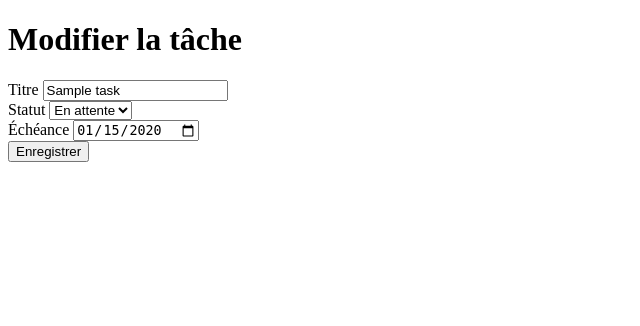
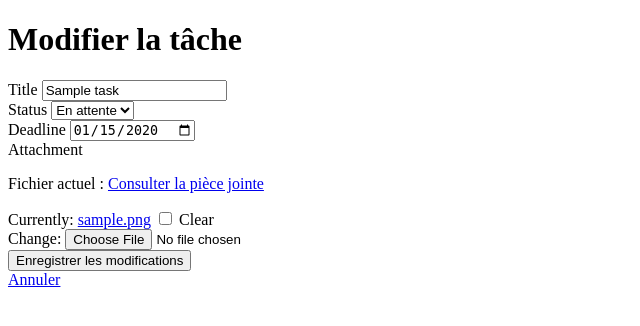
Before and after one commit to 2houne-Entreprise/Intership-test-django, a Django app: page /projects/1/tasks/1/update/ in a window 1280 px wide. Shown: the top 326 px of the page, without its empty margins (0-640 px from the left). Run offline with Django 5.2, Linux system fonts and the light colour scheme; a user stored in the database is signed in; tables that the repository leaves empty hold one stand-in row (values such as "Sample post").

Commit message:
US7:Upload les fichiers des taches

```diff
--- a/TaskManager/forms.py
+++ b/TaskManager/forms.py
@@ -8,7 +8,7 @@ from TaskManager.models import Task
 class TaskForm(forms.ModelForm):
     class Meta:
         model=Task
-        fields=["title","status","deadline"]
+        fields=["title","status","deadline","attachment"]
 
         widgets={
             "title": forms.TextInput(attrs={
@@ -19,6 +19,9 @@ class TaskForm(forms.ModelForm):
                  "deadline": forms.DateInput(attrs={
                      "type": "date",
                  }),
+                 "attachment": forms.ClearableFileInput(attrs={
+                                "class": "form-control",
+                            }),
         }
     def clean_title(self):
         title = self.cleaned_data.get("title", "").strip()
--- a/TaskManager/models.py
+++ b/TaskManager/models.py
@@ -32,6 +32,11 @@ class Task(models.Model):
            choices=Status.choices,
            default=Status.PENDING,
        )
+    attachment = models.FileField(
+           upload_to="attachments/",
+           null=True,
+           blank=True,
+           )
 
 
 
--- a/config/settings.py
+++ b/config/settings.py
@@ -122,6 +122,9 @@ USE_TZ = True
 STATIC_URL = 'static/'
 
 
+MEDIA_URL = "/media/"
+MEDIA_ROOT = BASE_DIR / "media"
+
 # Email
 # https://docs.djangoproject.com/en/6.1/topics/email/#topic-email-configuration
 
--- a/config/urls.py
+++ b/config/urls.py
@@ -1,6 +1,8 @@
 
 from django.contrib import admin
 from django.urls import path,include
+from django.conf.urls.static import static
+from django.conf import settings
 
 urlpatterns = [
     path('admin/', admin.site.urls),
@@ -11,3 +13,9 @@ urlpatterns = [
            include("TaskManager.urls"),
        ),
 ]
+
+if settings.DEBUG:
+    urlpatterns += static(
+        settings.MEDIA_URL,
+        document_root=settings.MEDIA_ROOT,
+    )
--- a/templates/tasks/task_form.html
+++ b/templates/tasks/task_form.html
@@ -1,9 +1,16 @@
-
 <!DOCTYPE html>
 <html lang="fr">
 <head>
     <meta charset="UTF-8">
-    <title>Formulaire de tâche - TaskFlow</title>
+    <meta name="viewport" content="width=device-width, initial-scale=1.0">
+
+    <title>
+        {% if object %}
+            Modifier la tâche - TaskFlow
+        {% else %}
+            Créer une tâche - TaskFlow
+        {% endif %}
+    </title>
 </head>
 <body>
     <h1>
@@ -18,36 +25,70 @@
         <p>Projet : {{ project.name }}</p>
     {% endif %}
 
-    <form method="post">
+    <form method="post" enctype="multipart/form-data">
         {% csrf_token %}
 
+        {{ form.non_field_errors }}
+
         <div>
-            <label for="{{ form.title.id_for_label }}">Titre</label>
+            <label for="{{ form.title.id_for_label }}">
+                {{ form.title.label }}
+            </label>
             {{ form.title }}
             {{ form.title.errors }}
         </div>
 
         <div>
-            <label for="{{ form.status.id_for_label }}">Statut</label>
+            <label for="{{ form.status.id_for_label }}">
+                {{ form.status.label }}
+            </label>
             {{ form.status }}
             {{ form.status.errors }}
         </div>
 
         <div>
-            <label for="{{ form.deadline.id_for_label }}">Échéance</label>
+            <label for="{{ form.deadline.id_for_label }}">
+                {{ form.deadline.label }}
+            </label>
             {{ form.deadline }}
             {{ form.deadline.errors }}
         </div>
 
-        {{ form.non_field_errors }}
+        <div>
+            <label for="{{ form.attachment.id_for_label }}">
+                {{ form.attachment.label }}
+            </label>
 
-        <button type="submit">Enregistrer</button>
+            {% if object and object.attachment %}
+                <p>
+                    Fichier actuel :
+                    <a href="{{ object.attachment.url }}" target="_blank">
+                        Consulter la pièce jointe
+                    </a>
+                </p>
+            {% endif %}
+
+            {{ form.attachment }}
+            {{ form.attachment.errors }}
+        </div>
+
+        <button type="submit">
+            {% if object %}
+                Enregistrer les modifications
+            {% else %}
+                Créer la tâche
+            {% endif %}
+        </button>
     </form>
 
     {% if project %}
         <a href="{% url 'tasks:list' project_pk=project.pk %}">
             Annuler
         </a>
+    {% elif object %}
+        <a href="{% url 'tasks:list' project_pk=object.project.pk %}">
+            Annuler
+        </a>
     {% endif %}
 </body>
 </html>
```
Also changed, not shown: templates/projets/project_detais.html (+13 -0 lines), TaskManager/migrations/0003_task_attachment.py (added).
